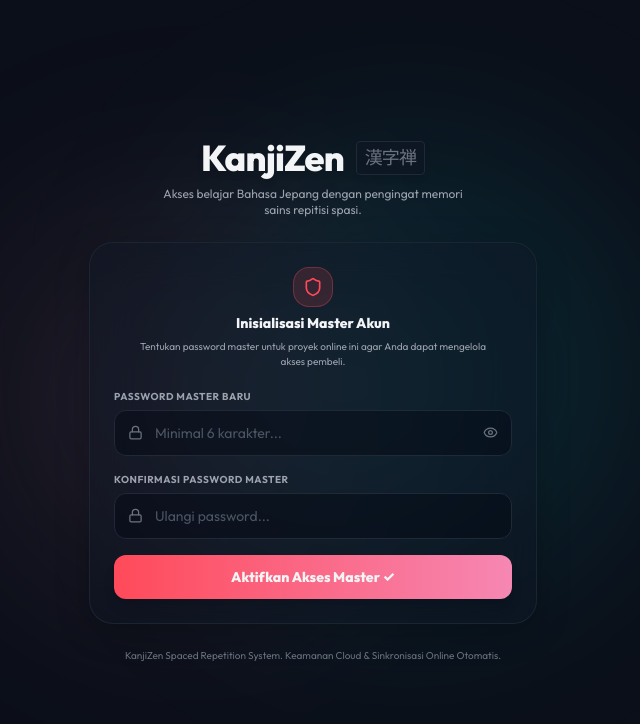
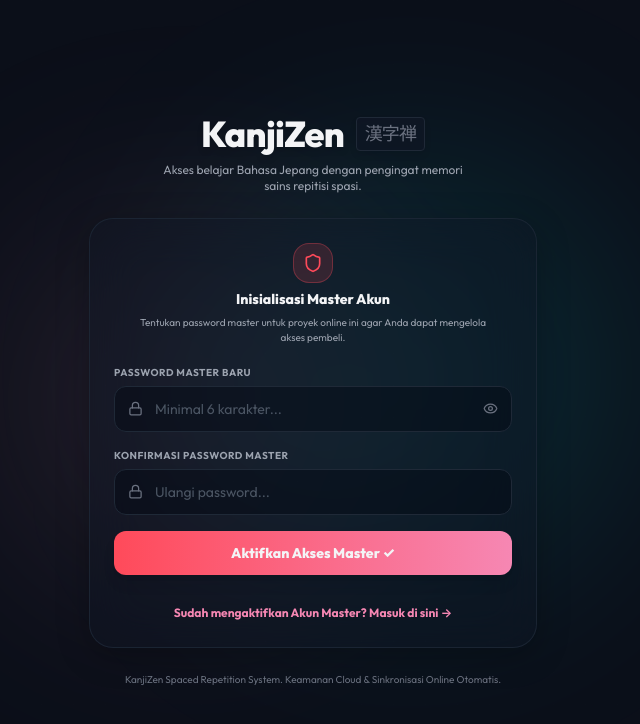
Before and after one commit to Fredz19/kanji-zen, a React (Vite) app: page / in a window 1280 px wide. Shown: the top 724 px of the page, without its empty margins (327-967 px from the left). Built offline with nearby package versions, Linux system fonts and the light colour scheme; no server answers; the database is empty.

Commit message:
fix: prevent loop in master initialization and add master role auto upgrade on login

```diff
--- a/src/components/Dashboard/LoginView.tsx
+++ b/src/components/Dashboard/LoginView.tsx
@@ -424,6 +424,16 @@
                   >
                     {loading ? 'Menyimpan...' : 'Aktifkan Akses Master ✓'}
                   </button>
+
+                  <div className="text-center pt-2">
+                    <button
+                      type="button"
+                      onClick={() => { setTab('login'); setError(null); setSuccess(null); }}
+                      className="text-xs text-tokyo-sakura hover:underline font-bold"
+                    >
+                      Sudah mengaktifkan Akun Master? Masuk di sini →
+                    </button>
+                  </div>
                 </motion.form>
               )}
             </AnimatePresence>
--- a/src/store/useAuthStore.ts
+++ b/src/store/useAuthStore.ts
@@ -207,6 +207,15 @@
     if (profError || !profile) {
       await supabase.auth.signOut();
       return { success: false, error: 'Profil tidak ditemukan.' };
+    }
+
+    // Auto upgrade role to 'master' if the logged in user is master
+    if (profile.username === 'master' && profile.role !== 'master') {
+      await supabase
+        .from('profiles')
+        .update({ role: 'master' })
+        .eq('id', profile.id);
+      profile.role = 'master';
     }
 
     // 3. Device validation (only for regular users)
```
